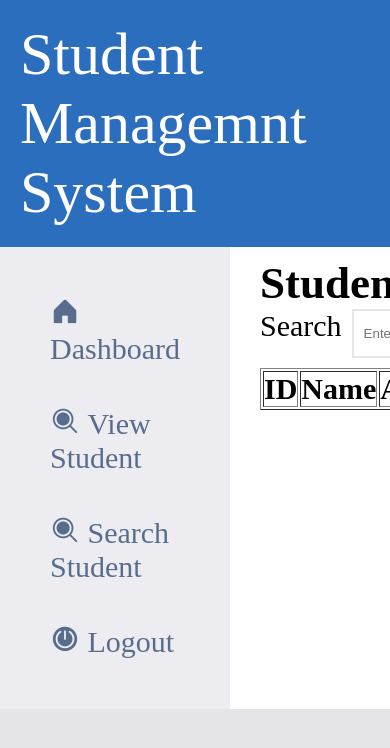
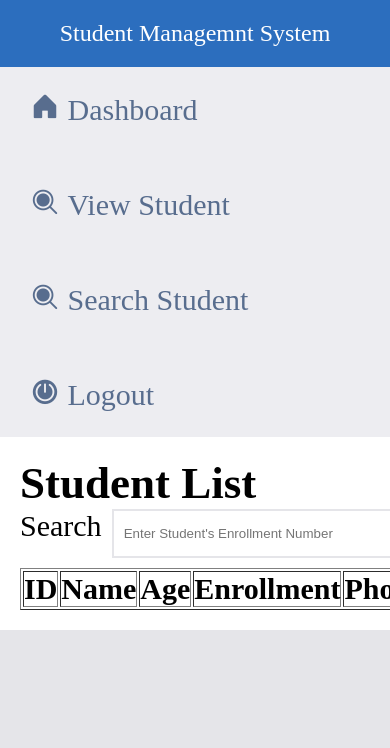
Before and after one commit to Ajay0445P/Student_Management_System, a Flask app: page /search_student in a window 390 px wide; the page is wider, and only the part inside the window is pictured. Shown: the top 748 px of that part. Run offline with Flask 3, Linux system fonts and the light colour scheme; lists and menus that the app fills with data are empty.

Commit message:
Responsive design added successfully

```diff
--- a/static/style.css
+++ b/static/style.css
@@ -266,3 +266,86 @@
 .search-table{
     padding-top: 10px;
 }
+/* ========================= */
+/* TABLETS */
+/* ========================= */
+
+@media (max-width: 900px){
+
+.container{
+flex-direction:column;
+}
+
+/* sidebar becomes top menu */
+
+.nav{
+width:100%;
+display:flex;
+flex-wrap:wrap;
+justify-content:center;
+padding:15px;
+}
+
+.nav div{
+margin:10px 15px;
+}
+
+/* center dashboard blocks */
+
+.content{
+justify-content:center;
+}
+
+/* cards slightly smaller */
+
+.dashboard-block,
+.dashboard-block-1{
+width:45%;
+}
+
+}
+
+/* ========================= */
+/* MOBILE PHONES */
+/* ========================= */
+
+@media (max-width: 600px){
+
+.heading{
+font-size:24px;
+text-align:center;
+}
+
+/* stack cards vertically */
+
+.dashboard-block,
+.dashboard-block-1{
+width:90%;
+}
+
+/* reduce padding */
+
+.view_student{
+padding:20px;
+}
+
+}
+
+/* ========================= */
+/* LOGIN PAGE FIX */
+/* ========================= */
+
+@media (min-width: 900px){
+
+.login-container{
+display:flex;
+justify-content:center;
+align-items:center;
+height:70vh;
+}
+
+.login-box{
+width:350px;
+}
+
+}
```
